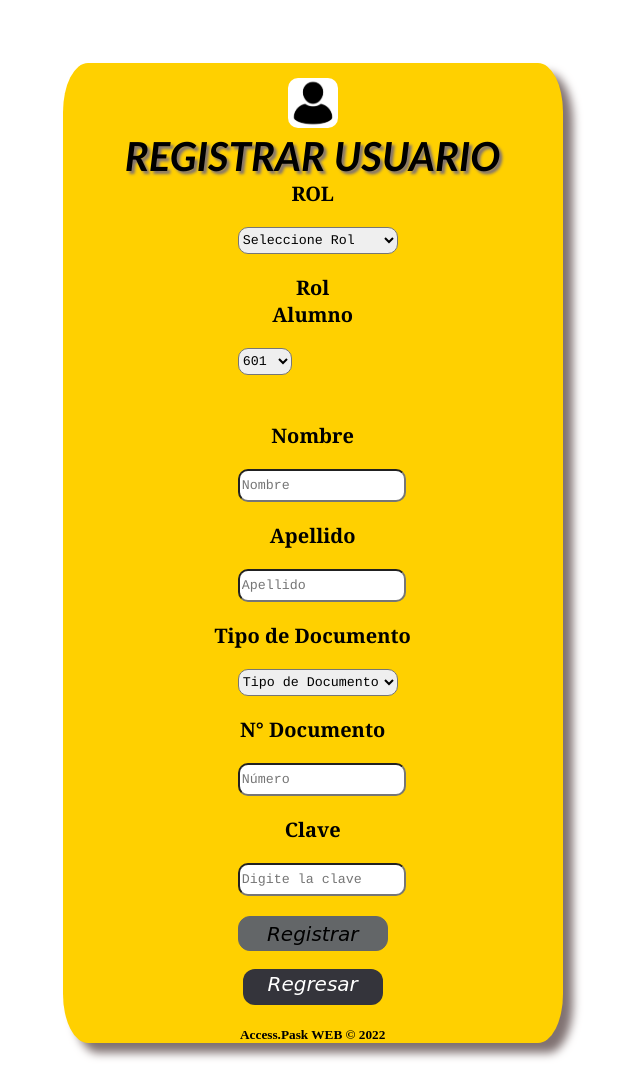
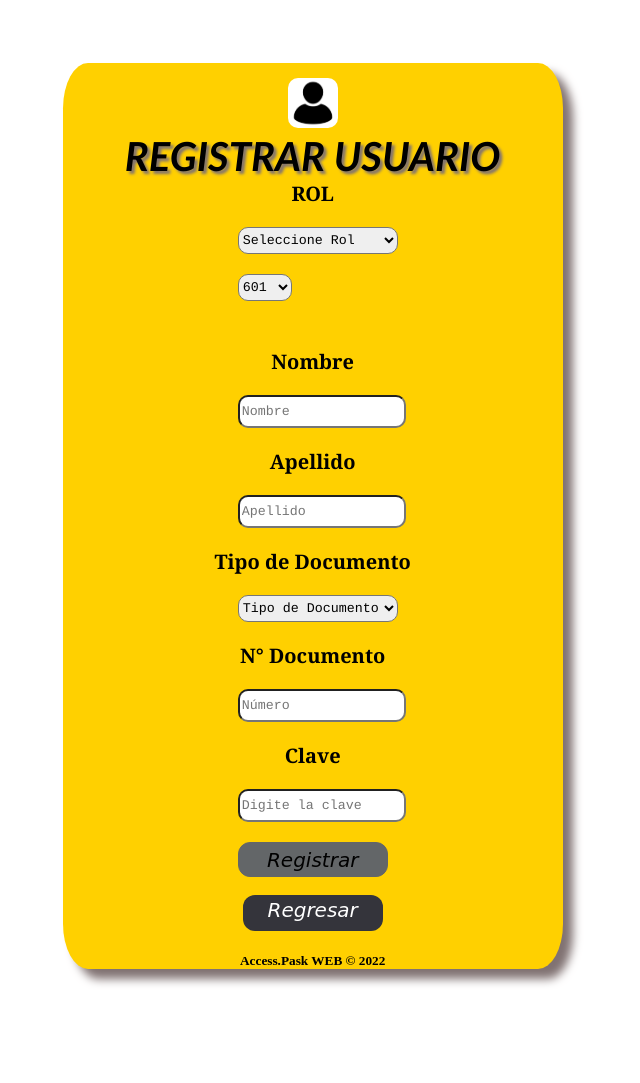
Before and after one commit to JuanseBC/AccessPask, a PHP site: page /vistas/regest.PHP in a window 1280 px wide. Shown: the top 1083 px of the page, without its empty margins (413-1053 px from the left). After the commit the page ends 985 px from the top, so only its background shows below. Run offline with PHP 8.4, Linux system fonts and the light colour scheme; data comes from the database, SQL or seed files in the repository; data that the repository does not hold is empty.

Commit message:
Juase: Arreglo form registro estudiante

```diff
--- a/vistas/regest.PHP
+++ b/vistas/regest.PHP
@@ -38,7 +38,6 @@
      </select>
       <div id="salon"></div>
       <?php
-        echo "<label  class='rol-text'>Rol <br> Alumno</label>";
          $consulta= "Select * from cursos_ ";
          $filas=mysqli_query($con, $consulta);
          echo "<select name='Curso' class='select2 tam'>";
```
